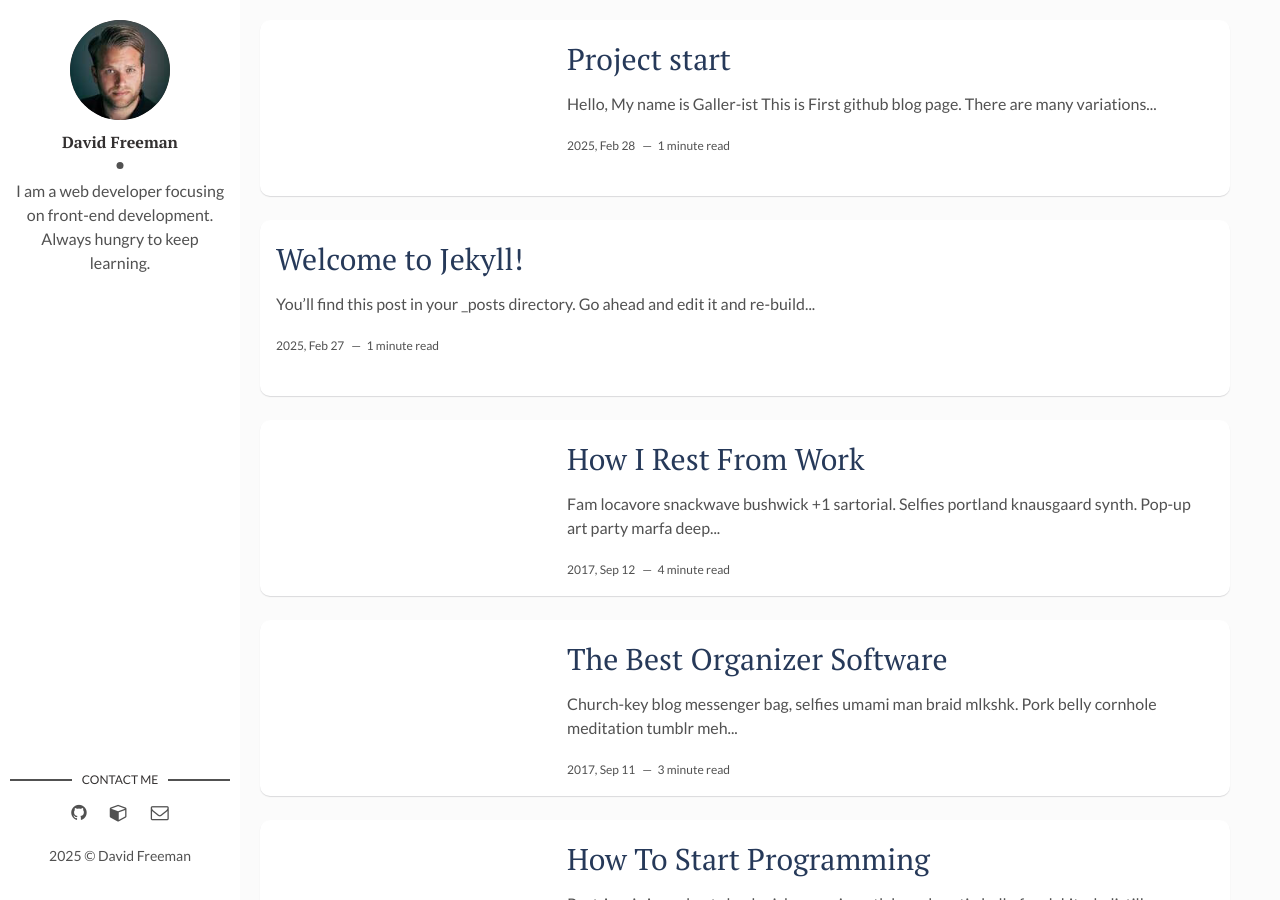
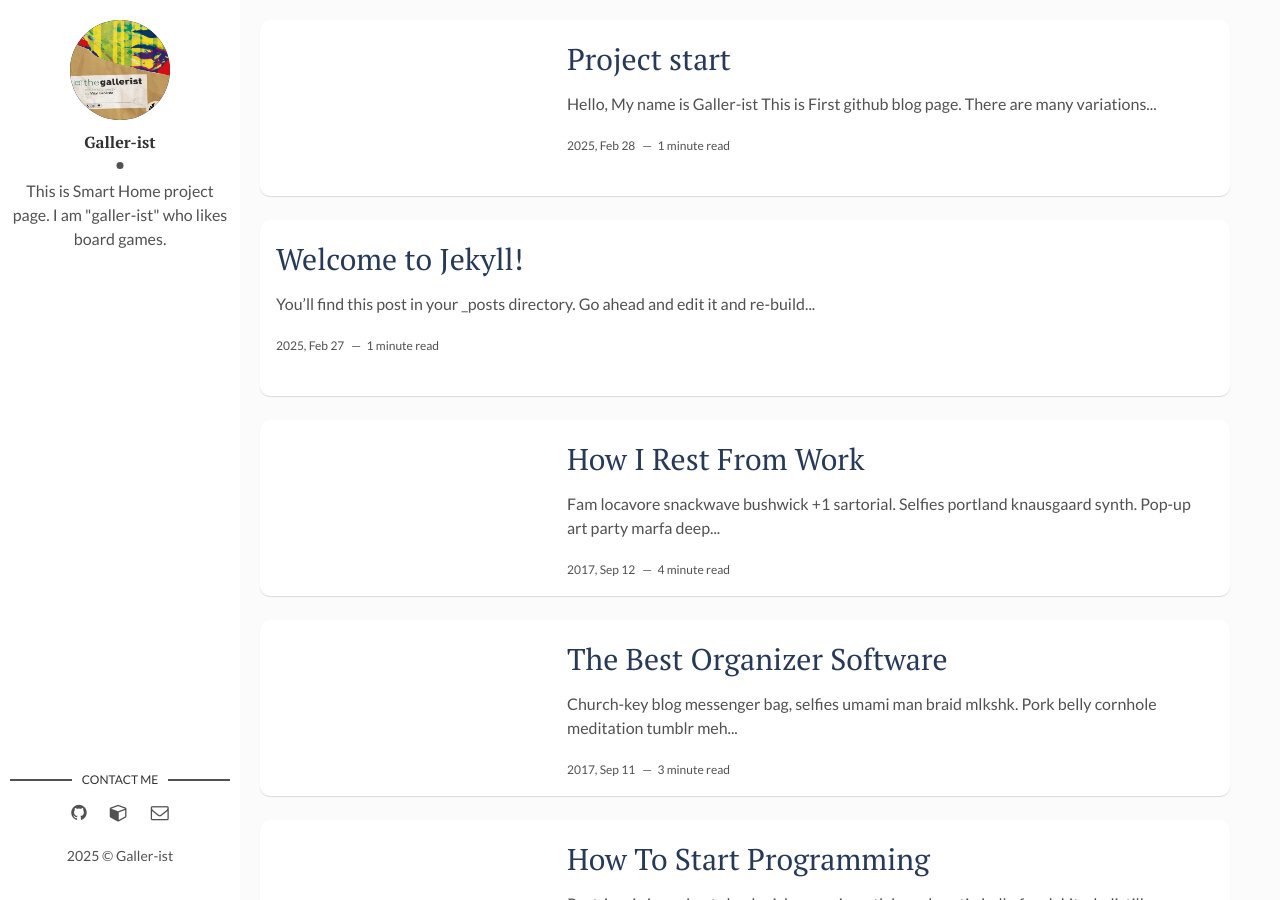
Before and after one commit to SmtHmIoT/SmtHmIoT.github.io, a Jekyll site: the page built from index.html, in a window 1280 px wide and 900 px high. Built offline with Jekyll 4.4.1, drawn with Linux system fonts in a browser that asks for light colours; the list of posts is cut into pages by our own code.

```diff
--- a/_config.yml
+++ b/_config.yml
@@ -1,4 +1,4 @@
-title: Hello, world! I'm David Freeman
+title: SmTHmIoT
 description: > # this means to ignore newlines until "baseurl:"
   Write an awesome description for your new site here. You can edit this
   line in _config.yml. It will appear in your document head meta (for
@@ -10,14 +10,15 @@
 site-twitter: #if your site has a twitter account, enter it here
 
 # Author Settings
-author: David Freeman # add your name
-author-img: david-freeman.jpg # add your photo
-about-author: I am a web developer focusing on front-end development. Always hungry to keep learning. # add description
-social-twitter: # add your Twitter handle
-social-facebook: # add your Facebook handle
-social-github: artemsheludko # add your Github handle
-social-linkedin: # add your Linkedin handle
-social-email: # add your Email address
+author: Galler-ist # add your name
+author-img: galler-ist.png # add your photo
+about-author: This is Smart Home project page. I am "galler-ist" who likes board games.
+# social-twitter: # add your Twitter handle
+# social-facebook: # add your Facebook handle
+social-github: SmtHmIoT # add your Github handle
+social-notion: https://habitual-sawfish-65b.notion.site/PJT-c0507b313564419ea1667698be74759e # notion example
+social-email: swghj0609@gmail.com # add your Email address
+# social-linkedin: # add your Linkedin handle
 
 # Disqus
 discus-identifier: mr-brown # add your discus identifier
```
